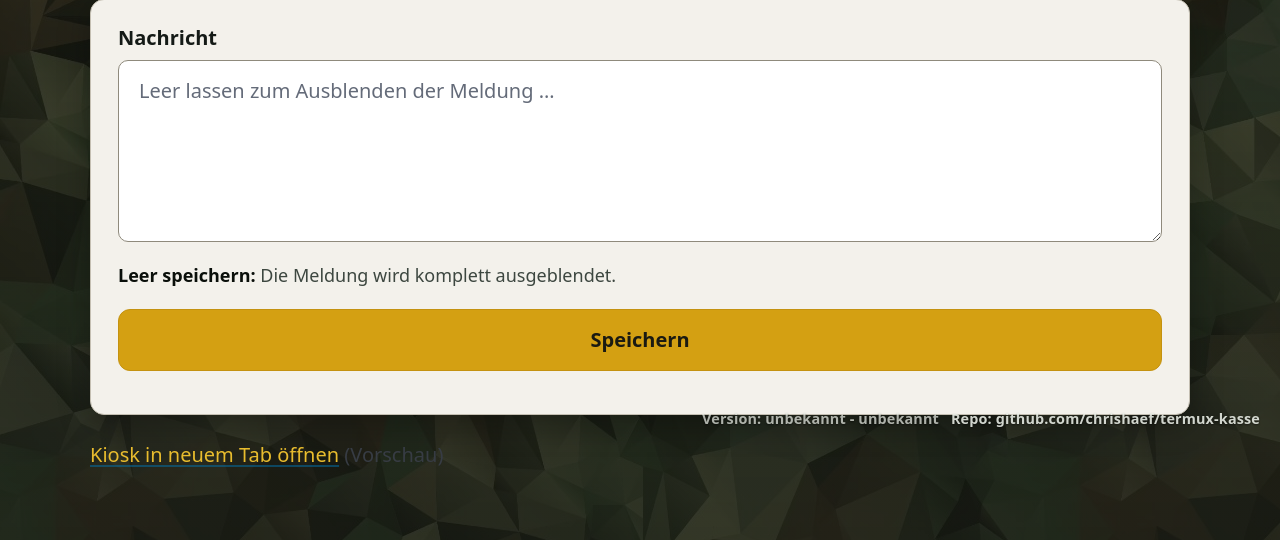
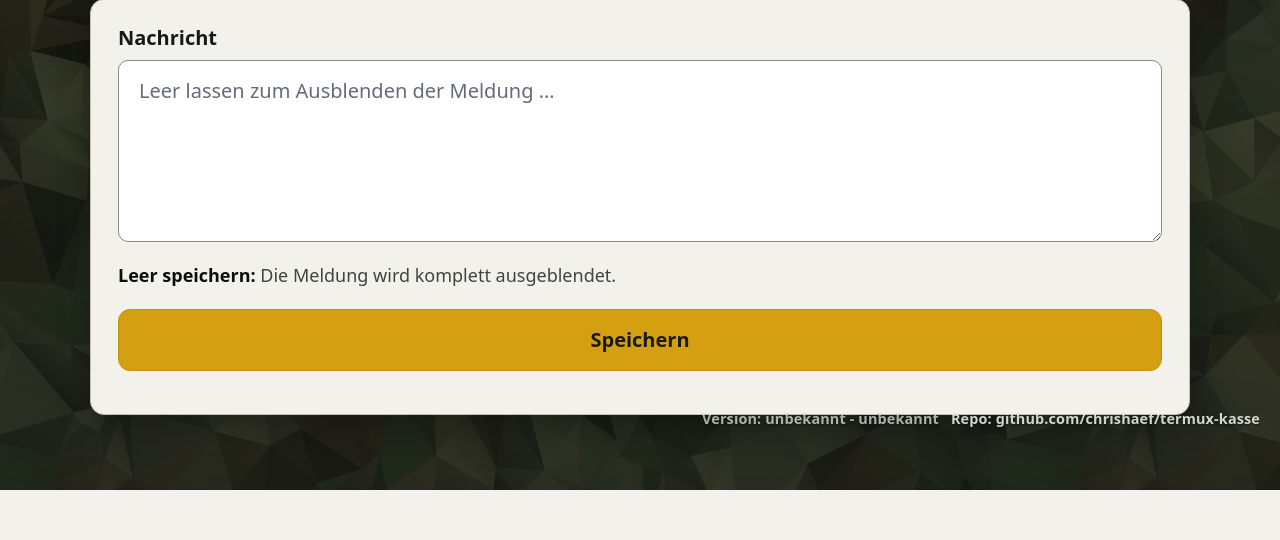
Before and after one commit to chrishaef/termux-kasse, a FastAPI app: page /admin/news in a window 1280 px wide. Shown: the part 361-901 px from the top of the page. After the commit the page ends 851 px from the top, so only its background shows below. Run offline with FastAPI, Linux system fonts and the light colour scheme; the visitor is signed in with stand-in values (Sample User, id 1); data comes from the database, SQL or seed files in the repository; data that the repository does not hold is empty.

Commit message:
chore: remove leftover news preview references
Drop the unused default notice template value and remove the news page preview link so the admin news settings only show the message editor.

Made-with: Cursor

```diff
--- a/app/routers/admin.py
+++ b/app/routers/admin.py
@@ -513,7 +513,6 @@ def admin_news_form(request: Request) -> Response:
         {
             "title": "Kiosk-Nachricht",
             "stored_notice": stored,
-            "default_notice": kiosk_notice.DEFAULT_KIOSK_NOTICE,
             "saved": request.query_params.get("saved") == "1",
         },
     )
--- a/app/templates/admin/news.html
+++ b/app/templates/admin/news.html
@@ -19,5 +19,4 @@
     <button type="submit">Speichern</button>
   </form>
 </article>
-<p><a href="/" target="_blank" rel="noopener">Kiosk in neuem Tab öffnen</a> (Vorschau)</p>
 {% endblock %}
```
